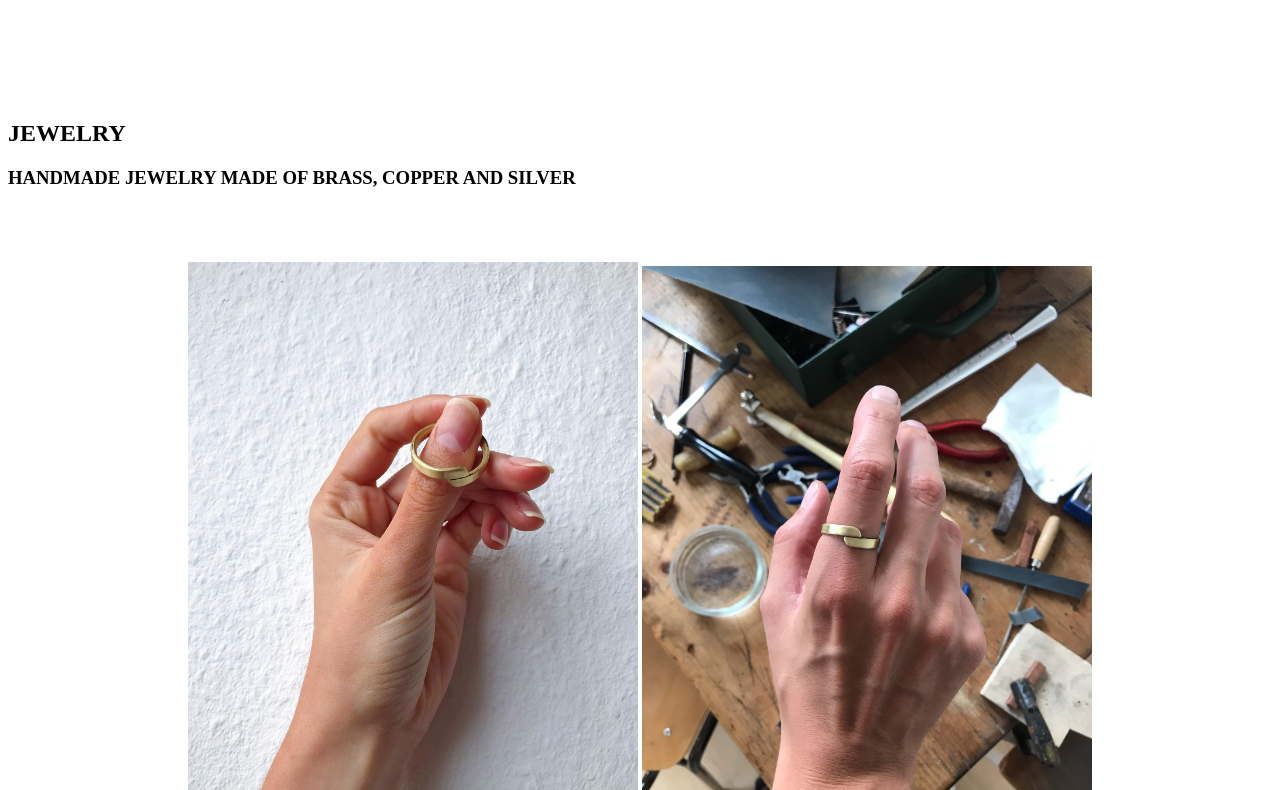
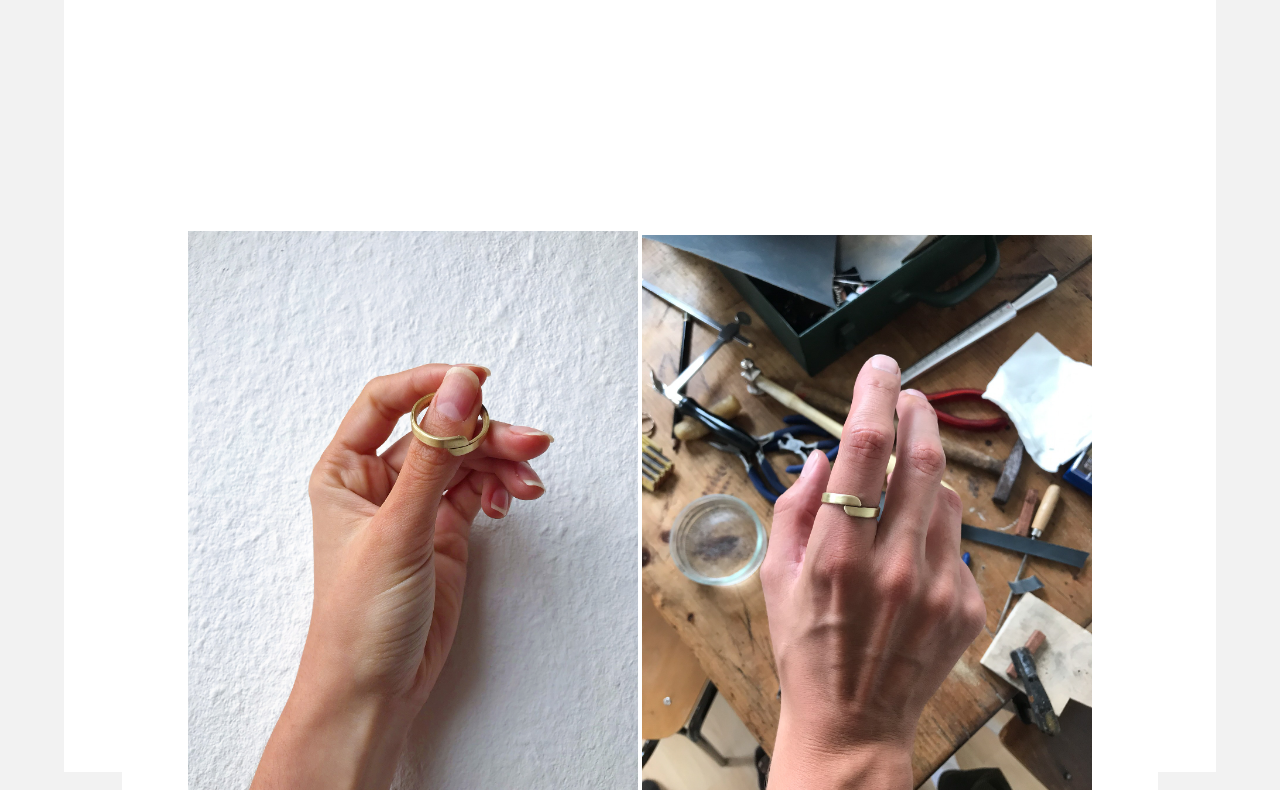
Before and after one commit to chris-klee/chris-klee.github.io-portfolio-ChristianKlefke, a plain HTML site: page jewelry.html in a window 1280 px wide. Shown: the part 228-1018 px from the top of the page. Drawn offline with Linux system fonts and the light colour scheme.

Commit message:
Update jewelry.html

```diff
--- a/jewelry.html
+++ b/jewelry.html
@@ -5,7 +5,7 @@
 <meta http-equiv="X-UA-Compatible" content="IE=edge">
 <meta name="viewport" content="width=device-width, initial-scale=1">
 <title>Illustration</title>
-<link href="file:///C|/Users/Christian Klefke/Desktop/chris port/projecte-01/css/singlePageTemplate.css" rel="stylesheet" type="text/css">
+<link href="singlePageTemplate.css" rel="stylesheet" type="text/css">
 <!--The following script tag downloads a font from the Adobe Edge Web Fonts server for use within the web page. We recommend that you do not modify it.-->
 <script>var __adobewebfontsappname__="dreamweaver"</script>
 <script src="http://use.edgefonts.net/source-sans-pro:n2:default.js" type="text/javascript"></script>
```
